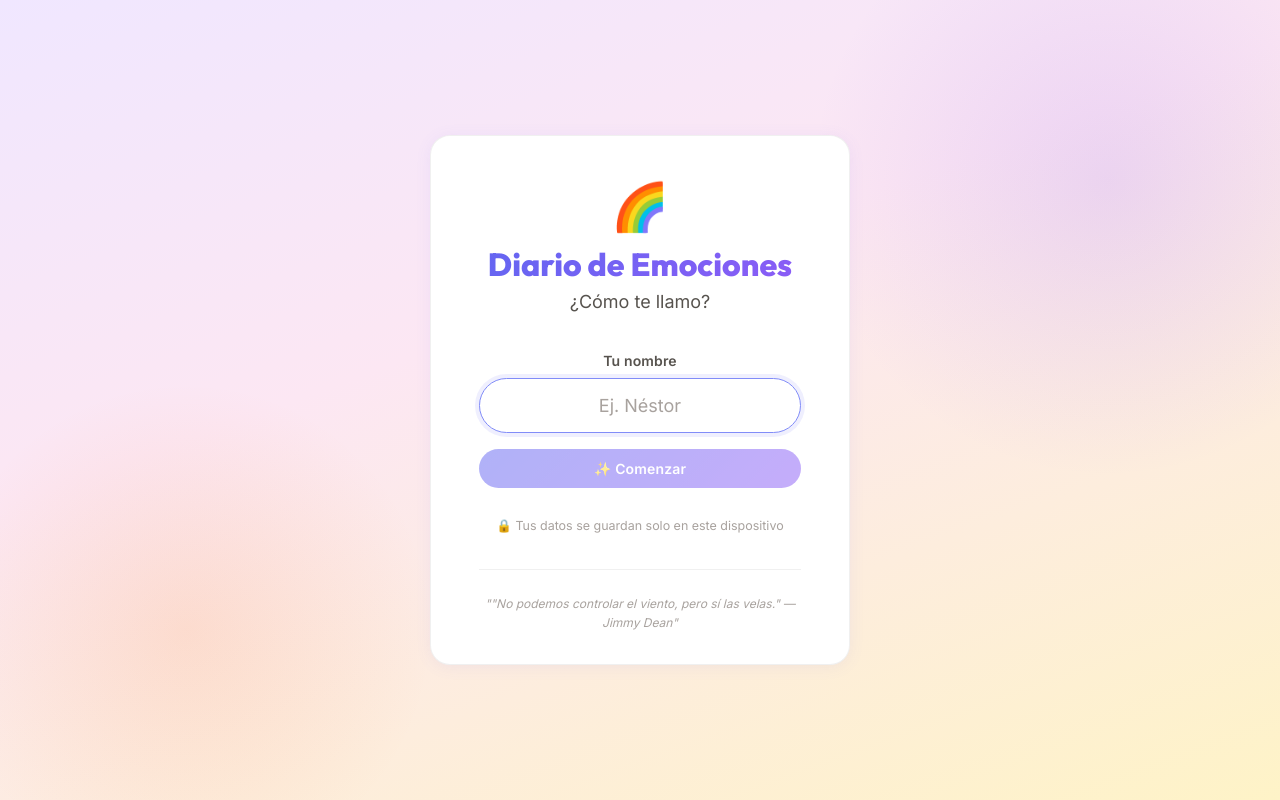
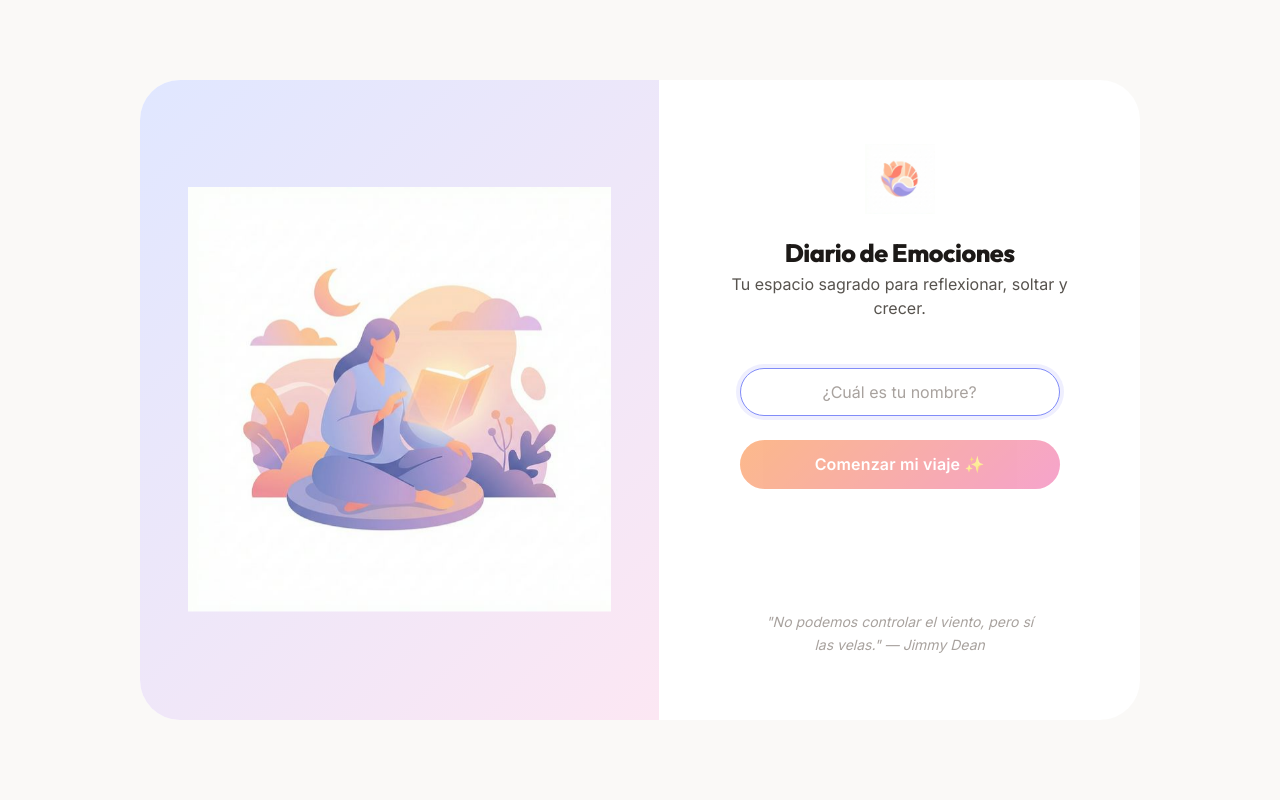
Before and after one commit to nestorfernando3/Diario-de-Emociones, a React (Vite) app: page /login in a window 1280 px wide. Built offline with nearby package versions, Linux system fonts and the light colour scheme.

Commit message:
UI/UX Redesign Phase 10: Step-by-step wizard, custom vectors, new cards

```diff
--- a/src/components/layout/Layout.jsx
+++ b/src/components/layout/Layout.jsx
@@ -18,7 +18,7 @@ export default function Layout() {
         <div className="app-layout">
             <aside className="sidebar glass-card">
                 <div className="sidebar-header">
-                    <span className="sidebar-logo">🌈</span>
+                    <img src="/app_logo.png" alt="Logo" style={{ width: '36px', height: '36px', objectFit: 'contain' }} />
                     <h2 className="sidebar-title">Diario</h2>
                 </div>
 
@@ -39,10 +39,9 @@ export default function Layout() {
                         </div>
                         <div className="sidebar-user-info">
                             <span className="sidebar-user-name">{user?.displayName || user?.username}</span>
-                            <span className="sidebar-user-email">{user?.email}</span>
                         </div>
                     </div>
-                    <button className="btn btn-ghost btn-sm" onClick={logout} title="Cerrar sesión">🚪</button>
+                    <button className="btn btn-ghost btn-sm btn-icon" onClick={logout} title="Cambiar Nombre">✏️</button>
                 </div>
             </aside>
 
--- a/src/pages/LoginPage.css
+++ b/src/pages/LoginPage.css
@@ -3,136 +3,170 @@
     display: flex;
     align-items: center;
     justify-content: center;
-    background: var(--gradient-hero);
+    background: var(--bg-primary);
     position: relative;
     overflow: hidden;
-    padding: var(--space-xl);
 }
 
-/* Decorative background blobs */
-.login-page::before {
-    content: '';
-    position: absolute;
-    top: -15%;
-    right: -10%;
-    width: 50vw;
-    height: 50vw;
-    max-width: 600px;
-    max-height: 600px;
-    background: radial-gradient(circle, rgba(139, 92, 246, 0.15) 0%, transparent 70%);
-    border-radius: 50%;
-    pointer-events: none;
+.login-content {
+    display: flex;
+    width: 100%;
+    max-width: 1000px;
+    height: 80vh;
+    max-height: 800px;
+    background: white;
+    border-radius: var(--radius-2xl);
+    box-shadow: var(--shadow-xl);
+    overflow: hidden;
+    margin: var(--space-xl);
 }
 
-.login-page::after {
-    content: '';
-    position: absolute;
-    bottom: -10%;
-    left: -5%;
-    width: 45vw;
-    height: 45vw;
-    max-width: 500px;
-    max-height: 500px;
-    background: radial-gradient(circle, rgba(249, 115, 22, 0.12) 0%, transparent 70%);
-    border-radius: 50%;
-    pointer-events: none;
+.login-illustration-container {
+    flex: 1.2;
+    background: var(--gradient-soft);
+    display: flex;
+    align-items: center;
+    justify-content: center;
+    padding: var(--space-2xl);
+    position: relative;
+    overflow: hidden;
 }
 
-.login-orb-bg {
-    position: absolute;
-    inset: 0;
-    opacity: 0.25;
-    pointer-events: none;
+.login-illustration {
+    width: 100%;
+    max-width: 450px;
+    height: auto;
+    object-fit: contain;
+    animation: float 6s ease-in-out infinite;
+    z-index: 2;
 }
 
-.login-container {
-    position: relative;
-    z-index: 1;
-    width: 100%;
-    max-width: 420px;
+.login-text-container {
+    flex: 1;
+    padding: var(--space-3xl);
+    display: flex;
+    flex-direction: column;
+    justify-content: center;
+    align-items: center;
+    text-align: center;
 }
 
-.login-card {
-    padding: var(--space-2xl) var(--space-2xl) var(--space-xl);
-    border-radius: var(--radius-2xl);
-    border: 1px solid var(--border-glass);
-    background: rgba(255, 255, 255, 0.92);
-    backdrop-filter: blur(24px);
-    box-shadow: 0 20px 60px rgba(0, 0, 0, 0.1), 0 4px 16px rgba(99, 102, 241, 0.08);
-    text-align: center;
-    animation: fadeInScale 0.5s var(--transition-spring);
-}
-
-.login-logo {
-    font-size: 2.8rem;
-    margin-bottom: var(--space-md);
-    line-height: 1;
-    animation: breathe 3s ease-in-out infinite;
+.login-logo-img {
+    width: 70px;
+    height: 70px;
+    margin-bottom: var(--space-lg);
+    animation: fadeInScale 0.8s var(--transition-spring);
 }
 
 .login-title {
-    font-size: var(--font-size-3xl);
+    font-size: var(--font-size-2xl);
     font-weight: 800;
-    background: var(--gradient-primary);
-    -webkit-background-clip: text;
-    -webkit-text-fill-color: transparent;
-    background-clip: text;
+    color: var(--text-primary);
     margin-bottom: var(--space-xs);
+    letter-spacing: -0.02em;
 }
 
 .login-subtitle {
-    font-size: var(--font-size-lg);
+    font-size: var(--font-size-md);
     color: var(--text-secondary);
     font-weight: 400;
-    margin-bottom: var(--space-xl);
+    margin-bottom: var(--space-2xl);
+    line-height: 1.5;
 }
 
 .login-form {
+    width: 100%;
+    max-width: 320px;
     display: flex;
     flex-direction: column;
-    gap: var(--space-md);
-    text-align: left;
+    gap: var(--space-lg);
 }
 
-.login-form .input-field {
+.login-input {
+    text-align: center;
     font-size: var(--font-size-lg);
-    text-align: center;
-    padding: 1rem 1.25rem;
+    padding: 1.2rem;
     border-radius: var(--radius-xl);
+    background: var(--bg-primary);
+    border: 2px solid transparent;
+    box-shadow: inset 0 2px 4px rgba(0, 0, 0, 0.02);
 }
 
-.login-form .input-label {
-    text-align: center;
-    font-size: var(--font-size-sm);
+.login-input:focus {
+    background: white;
+    border-color: var(--warm-300);
+    box-shadow: 0 0 0 4px rgba(249, 115, 22, 0.1);
+}
+
+.login-btn {
+    padding: 1.2rem;
+    font-size: var(--font-size-md);
+    border-radius: var(--radius-xl);
+    font-weight: 700;
+    letter-spacing: 0.02em;
 }
 
 .login-quote {
-    margin-top: var(--space-xl);
-    font-size: var(--font-size-xs);
+    margin-top: auto;
+    font-size: var(--font-size-sm);
     color: var(--text-muted);
     font-style: italic;
     line-height: 1.6;
-    border-top: 1px solid var(--border-glass);
-    padding-top: var(--space-lg);
+    padding-top: var(--space-2xl);
+    max-width: 80%;
 }
 
-/* Old styles kept for compat but overridden */
-.login-toggle {
-    text-align: center;
-    margin-top: var(--space-md);
-    font-size: var(--font-size-sm);
-    color: var(--text-secondary);
+@keyframes float {
+    0% {
+        transform: translateY(0px) rotate(0deg);
+    }
+
+    50% {
+        transform: translateY(-15px) rotate(1deg);
+    }
+
+    100% {
+        transform: translateY(0px) rotate(0deg);
+    }
 }
 
-.login-toggle button {
-    background: none;
-    border: none;
-    color: var(--primary-500);
-    cursor: pointer;
-    font-weight: 600;
-    font-family: var(--font-body);
+@keyframes fadeInScale {
+    0% {
+        transform: scale(0.9);
+        opacity: 0;
+    }
+
+    100% {
+        transform: scale(1);
+        opacity: 1;
+    }
 }
 
-.login-toggle button:hover {
-    color: var(--primary-700);
+@media (max-width: 900px) {
+    .login-content {
+        flex-direction: column;
+        height: 100%;
+        max-height: none;
+        margin: 0;
+        border-radius: 0;
+    }
+
+    .login-illustration-container {
+        flex: 0.6;
+        padding: var(--space-xl);
+    }
+
+    .login-illustration {
+        max-width: 250px;
+    }
+
+    .login-text-container {
+        flex: 1;
+        padding: var(--space-xl) var(--space-lg);
+        border-radius: 30px 30px 0 0;
+        margin-top: -30px;
+        background: white;
+        z-index: 10;
+        box-shadow: 0 -10px 40px rgba(0, 0, 0, 0.05);
+    }
 }
--- a/src/pages/LoginPage.jsx
+++ b/src/pages/LoginPage.jsx
@@ -25,19 +25,22 @@ export default function LoginPage() {
 
     return (
         <div className="login-page">
-            <div className="login-container">
-                <div className="glass-card login-card">
-                    <div className="login-logo">🌈</div>
+            <div className="login-content">
+                <div className="login-illustration-container">
+                    <img src="/welcome_illustration.png" alt="Persona meditando" className="login-illustration" />
+                </div>
+
+                <div className="login-text-container">
+                    <img src="/app_logo.png" alt="Logo" className="login-logo-img" />
                     <h1 className="login-title">Diario de Emociones</h1>
-                    <p className="login-subtitle">¿Cómo te llamo?</p>
+                    <p className="login-subtitle">Tu espacio sagrado para reflexionar, soltar y crecer.</p>
 
                     <form onSubmit={handleStart} className="login-form">
                         <div className="input-group">
-                            <label className="input-label">Tu nombre</label>
                             <input
-                                className="input-field"
+                                className="input-field login-input"
                                 type="text"
-                                placeholder="Ej. Néstor"
+                                placeholder="¿Cuál es tu nombre?"
                                 value={name}
                                 onChange={e => setName(e.target.value)}
                                 autoFocus
@@ -46,24 +49,15 @@ export default function LoginPage() {
                         </div>
 
                         <button
-                            className="btn btn-primary btn-full"
+                            className="btn btn-warm btn-full btn-lg login-btn"
                             type="submit"
                             disabled={!name.trim() || loading}
                         >
-                            {loading ? '⏳ Entrando...' : '✨ Comenzar'}
+                            {loading ? '⏳ Entrando...' : 'Comenzar mi viaje ✨'}
                         </button>
-
-                        <p style={{
-                            textAlign: 'center',
-                            fontSize: '0.78rem',
-                            color: 'var(--text-muted)',
-                            marginTop: '0.75rem'
-                        }}>
-                            🔒 Tus datos se guardan solo en este dispositivo
-                        </p>
                     </form>
 
-                    <p className="login-quote">"{quote}"</p>
+                    <p className="login-quote">{quote}</p>
                 </div>
             </div>
         </div>
--- a/src/styles/index.css
+++ b/src/styles/index.css
@@ -77,7 +77,7 @@ h6 {
 .glass-card {
     background: var(--bg-card);
     border: 1px solid var(--border-glass);
-    border-radius: var(--radius-lg);
+    border-radius: var(--radius-full);
     box-shadow: var(--shadow-card);
     transition: all var(--transition-normal);
 }
@@ -190,7 +190,7 @@ h6 {
     padding: 0.8rem 1.1rem;
     background: var(--bg-secondary);
     border: 1.5px solid var(--border-glass);
-    border-radius: var(--radius-lg);
+    border-radius: var(--radius-full);
     color: var(--text-primary);
     font-family: var(--font-body);
     font-size: var(--font-size-md);
@@ -279,7 +279,7 @@ input[type="range"]::-webkit-slider-thumb:hover {
 
 .toast {
     padding: var(--space-md) var(--space-lg);
-    border-radius: var(--radius-lg);
+    border-radius: var(--radius-full);
     font-size: var(--font-size-sm);
     font-weight: 500;
     animation: fadeInUp 0.3s ease;
```
Also changed, not shown: src/pages/DashboardPage.css (+69 -21 lines), src/pages/DashboardPage.jsx (+15 -11 lines), src/pages/NewEntryPage.css (+168 -60 lines), src/pages/NewEntryPage.jsx (+23 -15 lines), public/app_logo.png (added), public/welcome_illustration.png (added).
